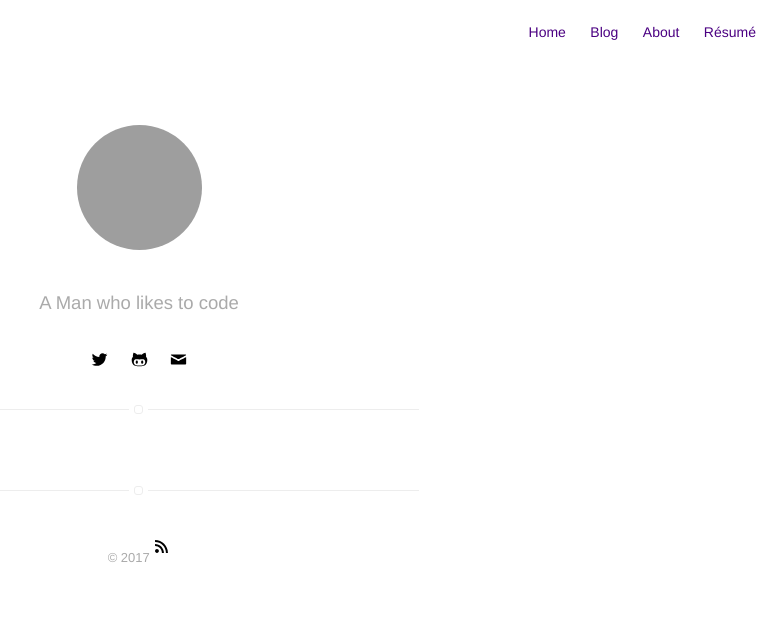
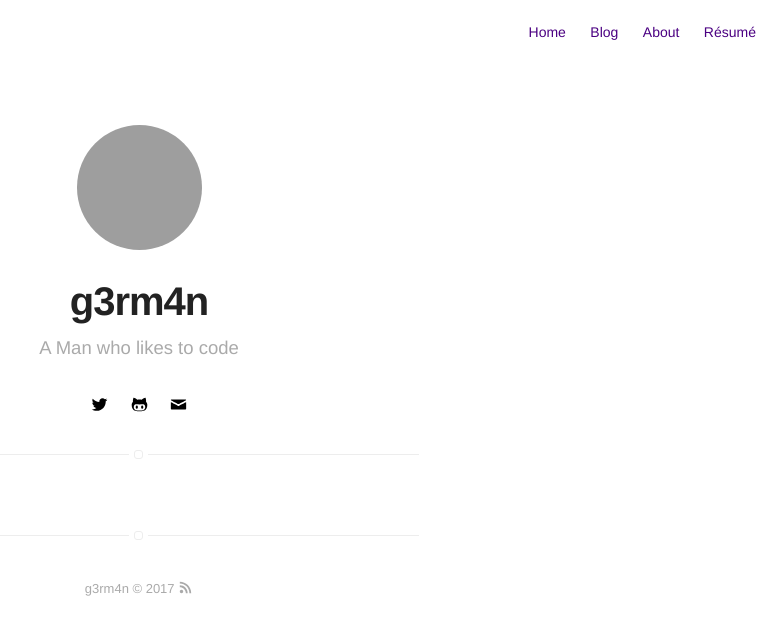
Before and after one commit to ImaMonsta/demo-jekill, a Jekyll site: the page built from projects.html, in a window 1280 px wide. Shown: the top 635 px of the page, without its empty margins (501-1280 px from the left). Built offline with Jekyll 4.4.1, drawn with Linux system fonts in a browser that asks for light colours; grey boxes are pictures that could not be loaded.

Commit message:
Update _config.yml

```diff
--- a/_config.yml
+++ b/_config.yml
@@ -1,6 +1,6 @@
 # main text of home
-name: "<g3rm4n/>"
-title: "<g3rm4n/>"
+name: g3rm4n
+title: g3rm4n
 bio: A Man who likes to code
 
 # twitter summary info
```
